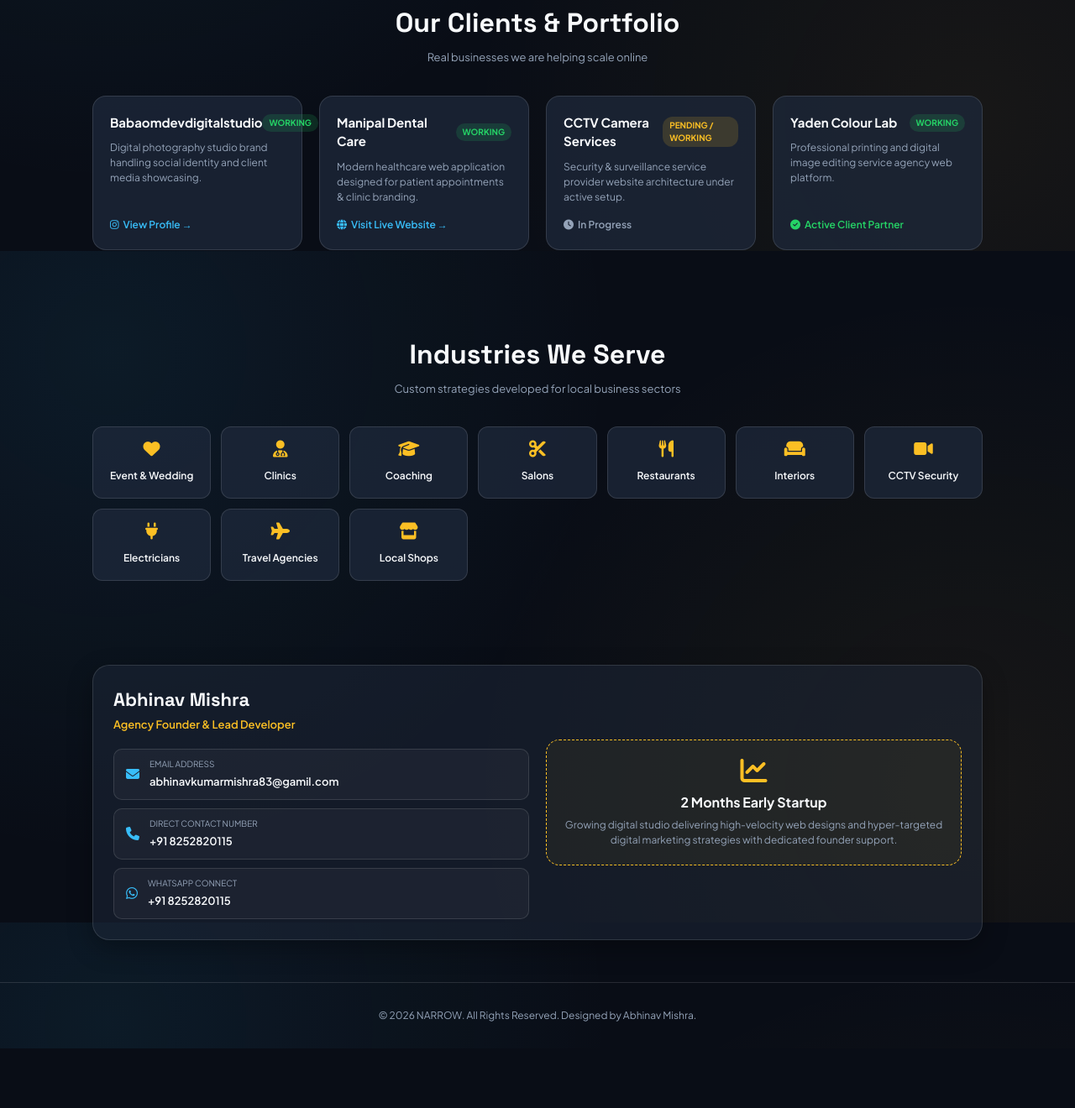
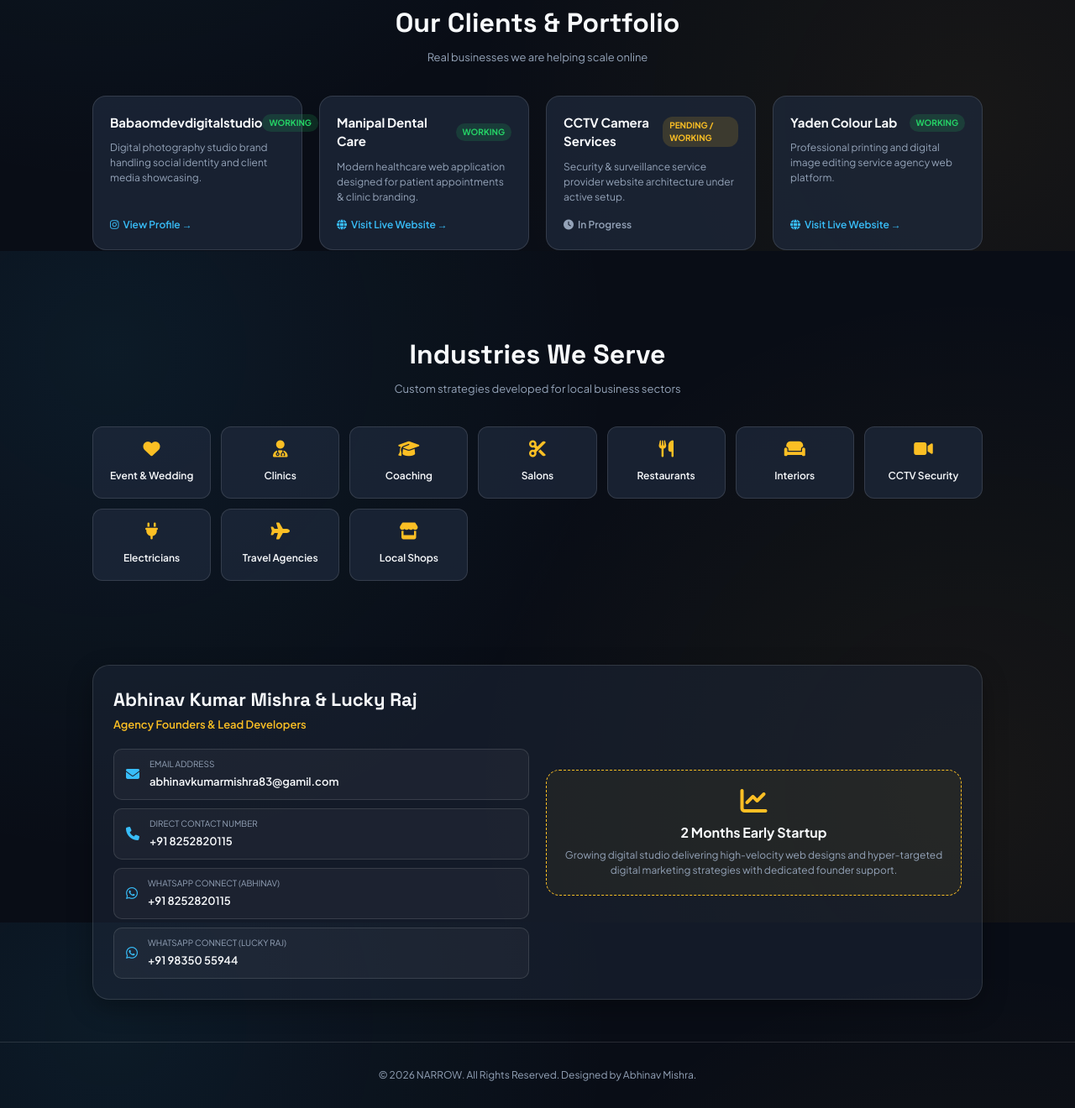
Before and after one commit to aditya7764886560-blip/Narrow-website, a plain HTML site: page index.html in a window 1280 px wide. Shown: the part 1301-2621 px from the top of the page at 84% size. Before the commit the page ends 2550 px from the top, so only its background shows below. Drawn offline with Linux system fonts and the light colour scheme.

Commit message:
Update index.html

```diff
--- a/index.html
+++ b/index.html
@@ -891,9 +891,9 @@
                     </div>
                     <p class="client-desc">Professional printing and digital image editing service agency web platform.</p>
                 </div>
-                <span class="client-link" style="color: #25D366; cursor: default;">
-                    <i class="fa-solid fa-check-circle"></i> Active Client Partner
-                </span>
+                <a href="https://yaadenstudio.netlify.app" target="_blank" class="client-link">
+                    <i class="fa-solid fa-globe"></i> Visit Live Website &rarr;
+                </a>
             </div>
         </div>
     </section>
@@ -924,8 +924,8 @@
         <div class="business-info-section">
             <div class="owner-grid">
                 <div class="owner-card-detail">
-                    <h3>Abhinav Mishra</h3>
-                    <div class="owner-subtitle">Agency Founder & Lead Developer</div>
+                    <h3>Abhinav Kumar Mishra & Lucky Raj</h3>
+                    <div class="owner-subtitle">Agency Founders & Lead Developers</div>
 
                     <div class="contact-list">
                         <div class="contact-item">
@@ -947,8 +947,16 @@
                         <div class="contact-item">
                             <i class="fa-brands fa-whatsapp"></i>
                             <div>
-                                <label>WhatsApp Connect</label>
+                                <label>WhatsApp Connect (Abhinav)</label>
                                 <a href="https://wa.me/918252820115" target="_blank">+91 8252820115</a>
+                            </div>
+                        </div>
+
+                        <div class="contact-item">
+                            <i class="fa-brands fa-whatsapp"></i>
+                            <div>
+                                <label>WhatsApp Connect (Lucky Raj)</label>
+                                <a href="https://wa.me/919835055944" target="_blank">+91 98350 55944</a>
                             </div>
                         </div>
                     </div>
```
